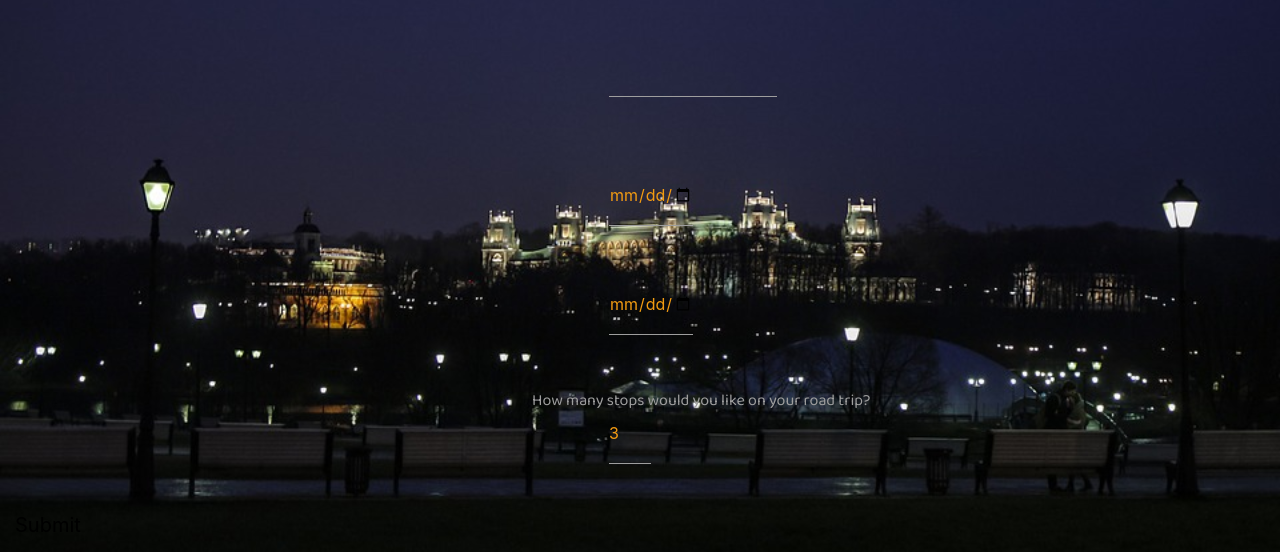
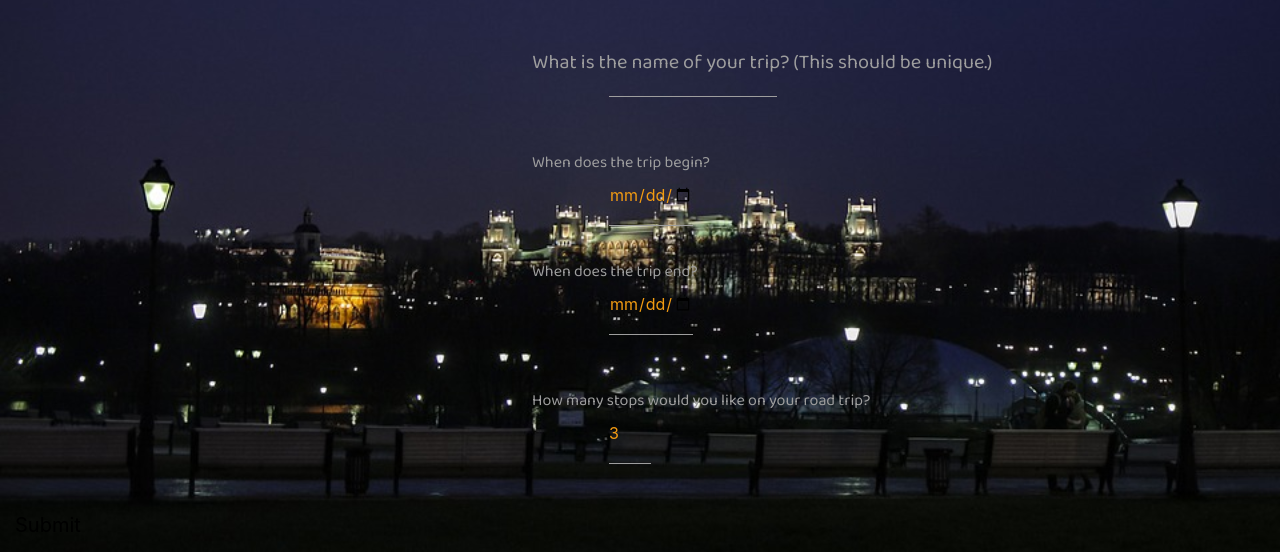
Before and after one commit to ALIENHZ/BackPackTracks, a plain HTML site: page public/planner.html in a window 1280 px wide. Shown: the part 248-800 px from the top of the page. Drawn offline with nearby package versions, Linux system fonts and the light colour scheme; a script that the page names is missing.

Commit message:
Added labels

```diff
--- a/public/planner.html
+++ b/public/planner.html
@@ -36,14 +36,17 @@
                 <div class="row">
                     <div class="input-field col s10">
                         <input id="form-name" type="text" class="validate col s4" style="margin-left: 118%; color: #f39c12" required>
+                        <label for="form-name" style="margin-left: 97%;">What is the name of your trip? (This should be unique.)</label>
                     </div>
                 </div>
                 <div class="row">
                     <div class="input-field col s10">
                         <input id="form-start-date" type="date" class="validate col s2" style="margin-left: 118%; color: #f39c12" required>
+                        <label for="form-start-date" style="margin-left: 97%;">When does the trip begin?</label>
                     </div>
                     <div class="input-field col s10">
                         <input id="form-end-date" type="date" class="validate col s2" style="margin-left: 118%; color: #f39c12" required>
+                        <label for="form-end-date" style="margin-left: 97%;">When does the trip end?</label>
                     </div>
                 </div>
                 <div class="row">
```
